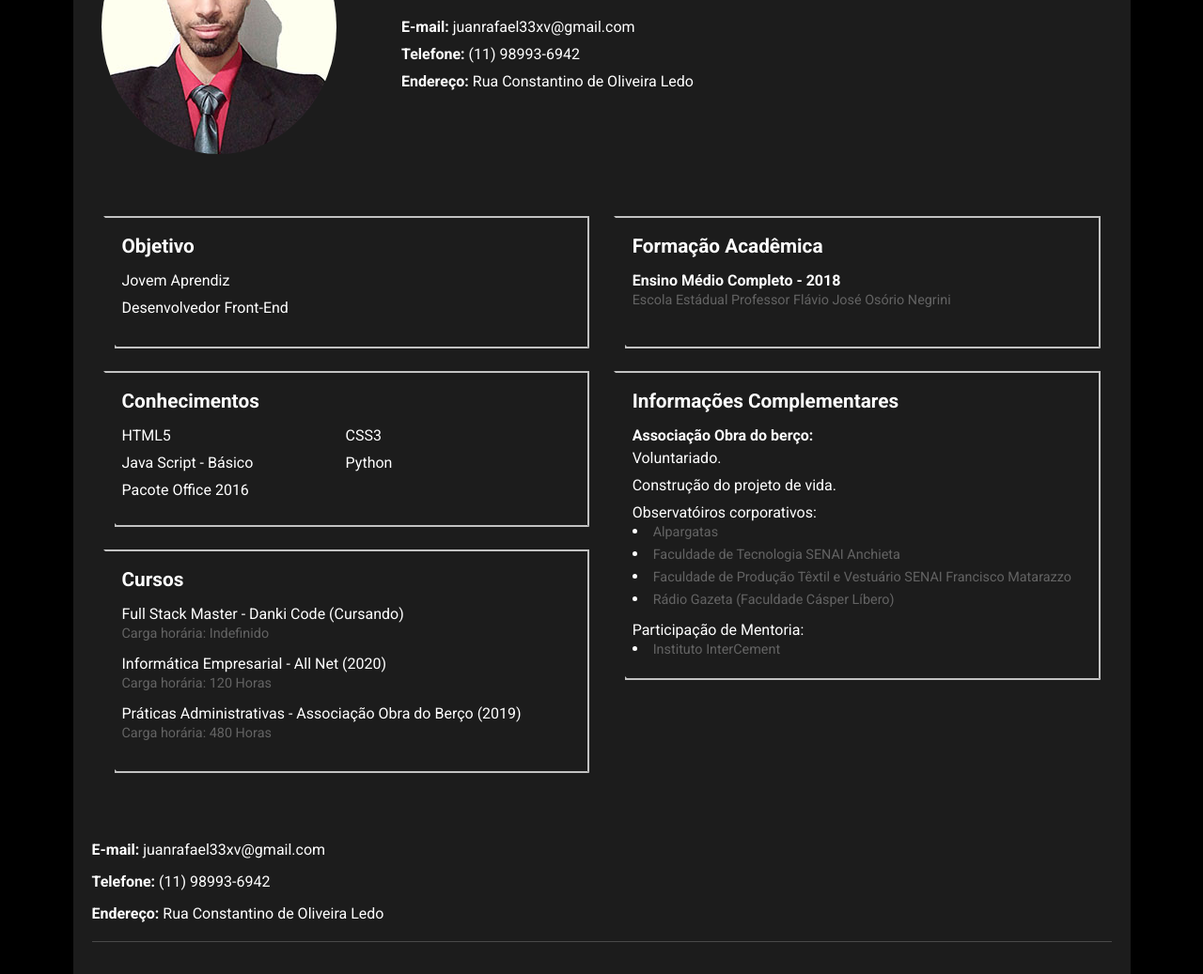
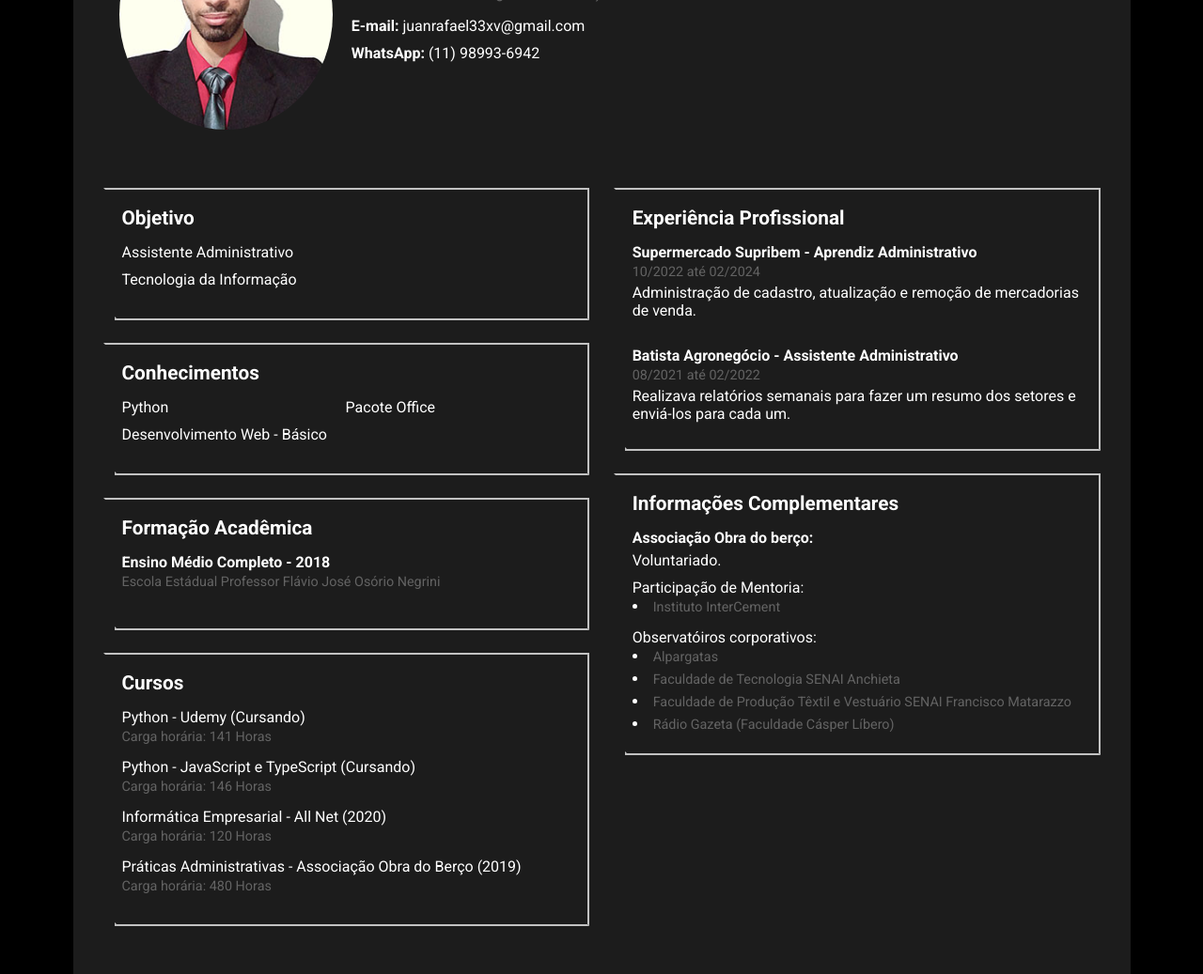
Before and after one commit to JuanRafaelXPO/CVJuanRafaelXPO, a plain HTML site: page index.html in a window 1280 px wide. Shown: the part 167-1204 px from the top of the page at 94% size. Drawn offline with Linux system fonts and the light colour scheme.

Commit message:
Atualização de experiências e PDF adicionado

```diff
--- a/index.css
+++ b/index.css
@@ -41,10 +41,11 @@ header .container {
 
 header .row {
     align-items: center;
+    justify-content: start;
 }
 
 header .column-left {
-    flex-basis: 30%;
+    flex-basis: 25%;
 }
 
 header .column-right {
@@ -53,11 +54,13 @@ header .column-right {
 }
 
 header .column figure {
+    display: flex;
+    justify-content: center;
     max-width: 100%;
 }
 
 header .column img {
-    width: 100%;
+    width: 85%;
 }
 
 header .column h1 {
@@ -374,9 +377,3 @@ label span {
         display: inline-block;
     }
 }
-
-@media only screen and (min-width: 991px) {
-    header .column-right {
-        flex-basis: 70%;
-    }
-}
--- a/index.html
+++ b/index.html
@@ -16,7 +16,6 @@
 
     <input type="checkbox" id="on-dark" class="on-dark" checked>
     <div class="dark-mode">
-
         <header>
             <div class="container">
 
@@ -31,23 +30,19 @@
                     <div class="column column-left">
                         <figure>
                             <img src="./Assets/JR.jpg" alt="Juan Rafael">
-                            <!-- <figcaption class="hidden">Juan Rafael</figcaption> -->
                         </figure>
                     </div>
 
                     <div class="column column-right">
                         <h1>Juan Rafael Xavier Pinheiro de Oliveira</h1>
-                        <p>Estudante de Front-End</p>
+                        <p>Estudante de Tecnologia da Informação</p>
 
                         <ul>
                             <li>
                                 <a href="mailto:juanrafael33xv@gmail.com"><strong>E-mail: </strong>juanrafael33xv@gmail.com</a>
                             </li>
                             <li>
-                                <a href="tel:5511989936942"><strong>Telefone: </strong>(11) 98993-6942</a>
-                            </li>
-                            <li>
-                                <a href="https://www.google.com/maps?q=Rua+Constantino+de+Oliveira+Ledo&um=1&ie=UTF-8&sa=X&ved=2ahUKEwiiyv-o9abwAhW7LLkGHQbrBZ4Q_AUoAXoECAEQAw"><strong>Endereço: </strong>Rua Constantino de Oliveira Ledo</a>
+                                <a href="https://api.whatsapp.com/send?phone=5511989936942"><strong>WhatsApp: </strong>(11) 98993-6942</a>
                             </li>
                         </ul>
                     </div>
@@ -66,8 +61,8 @@
                             <span class="top-right"></span>
                             <h2>Objetivo</h2>
                             <ul>
-                                <li>Jovem Aprendiz</li>
-                                <li>Desenvolvedor Front-End</li>
+                                <li>Assistente Administrativo</li>
+                                <li>Tecnologia da Informação</li>
                             </ul>
                             <span class="bottom-left"></span>
                         </section>
@@ -76,12 +71,18 @@
                             <span class="top-right"></span>
                             <h2>Conhecimentos</h2>
                             <ul>
-                                <li>HTML5</li>
-                                <li>CSS3</li>
-                                <li>Java Script - Básico</li>
                                 <li>Python</li>
-                                <li>Pacote Office 2016</li>
+                                <li>Pacote Office</li>
+                                <li>Desenvolvimento Web - Básico</li>
                             </ul>
+                            <span class="bottom-left"></span>
+                        </section>
+
+                        <section><!-- Formação Acadêmica -->
+                            <span class="top-right"></span>
+                            <h2>Formação Acadêmica</h2>
+                            <strong>Ensino Médio Completo - 2018</strong>
+                            <p>Escola Estádual Professor Flávio José Osório Negrini</p>
                             <span class="bottom-left"></span>
                         </section>
 
@@ -90,8 +91,12 @@
                             <h2>Cursos</h2>
                             <ul>
                                 <li>
-                                    Full Stack Master - Danki Code (Cursando)
-                                    <p>Carga horária: Indefinido</p>
+                                    Python - Udemy (Cursando)
+                                    <p>Carga horária: 141 Horas</p>
+                                </li>
+                                <li>
+                                    Python - JavaScript e TypeScript (Cursando)
+                                    <p>Carga horária: 146 Horas</p>
                                 </li>
                                 <li>
                                     Informática Empresarial - All Net (2020)
@@ -107,11 +112,22 @@
                     </div>
 
                     <div class="column column-right">
-                        <section><!-- Formação Acadêmica -->
+                        <section><!-- Experiência Profissional -->
                             <span class="top-right"></span>
-                            <h2>Formação Acadêmica</h2>
-                            <strong>Ensino Médio Completo - 2018</strong>
-                            <p>Escola Estádual Professor Flávio José Osório Negrini</p>
+                            <h2>Experiência Profissional</h2>
+                            <ul>
+                                <li>
+                                    <b>Supermercado Supribem - Aprendiz Administrativo</b>
+                                    <p>10/2022 até 02/2024</p>
+                                    Administração de cadastro, atualização e remoção de mercadorias de venda.
+                                </li>
+                                <br>
+                                <li>
+                                    <b>Batista Agronegócio - Assistente Administrativo</b>
+                                    <p>08/2021 até 02/2022</p>
+                                    Realizava relatórios semanais para fazer um resumo dos setores e enviá-los para cada um.
+                                </li>
+                            </ul>
                             <span class="bottom-left"></span>
                         </section>
 
@@ -121,7 +137,11 @@
                             <strong>Associação Obra do berço:</strong>
                                 <ol>
                                     <li>Voluntariado.</li>
-                                    <li>Construção do projeto de vida.</li>
+                                    <li>Participação de Mentoria:
+                                        <ul>
+                                            <li><p>Instituto InterCement</p></li>
+                                        </ul>
+                                    </li>
                                     <li>
                                         Observatóiros corporativos:
                                         <ul>
@@ -129,11 +149,6 @@
                                             <li><p>Faculdade de Tecnologia SENAI Anchieta</p></li>
                                             <li><p>Faculdade de Produção Têxtil e Vestuário SENAI Francisco Matarazzo</p></li>
                                             <li><p>Rádio Gazeta (Faculdade Cásper Líbero)</p></li>
-                                        </ul>
-                                    </li>
-                                    <li>Participação de Mentoria:
-                                        <ul>
-                                            <li><p>Instituto InterCement</p></li>
                                         </ul>
                                     </li>
                                 </ol>
@@ -147,32 +162,23 @@
 
         <footer>
             <div class="container">
-
-                <nav>
-                    <ul class="info">
-                        <li>
-                            <a href="mailto:juanrafael33xv@gmail.com"><strong>E-mail: </strong>juanrafael33xv@gmail.com</a>
-                        </li>
-                        <li>
-                            <a href="tel:5511989936942"><strong>Telefone: </strong>(11) 98993-6942</a>
-                        </li>
-                        <li>
-                            <a href="https://www.google.com/maps?q=Rua+Constantino+de+Oliveira+Ledo&um=1&ie=UTF-8&sa=X&ved=2ahUKEwiiyv-o9abwAhW7LLkGHQbrBZ4Q_AUoAXoECAEQAw"><strong>Endereço: </strong>Rua Constantino de Oliveira Ledo</a>
-                        </li>
-                    </ul>
-                </nav>
-
                 <nav>
                     <ul class="social-links">
                         <li>
-                            <a href="https://www.linkedin.com/in/juan-rafael-xavier-pinheiro-de-oliveira-13282a202/">
+                            <a href="./Assets/JuanRafaelCV.pdf" target="_blank">
+                                <img src="./Assets/logo-pdf.svg" alt="Abrir PDF">
+                                <p>Visualizar</p>
+                            </a>
+                        </li>
+                        <li>
+                            <a href="https://www.linkedin.com/in/juan-rafael-xavier-pinheiro-de-oliveira-13282a202/" target="_blank">
                                 <img src="./Assets/logo-linkedin.svg" alt="LinkedIn">
                                 <p>LinkedIn</p>
                             </a>
                         </li>
 
                         <li>
-                            <a href="https://github.com/JuanRafaelXPO">
+                            <a href="https://github.com/JuanRafaelXPO" target="_blank">
                                 <img src="./Assets/logo-github.svg" alt="GitHub">
                                 <p>GitHub</p>
                             </a>
@@ -182,7 +188,6 @@
 
             </div>
         </footer>
-
     </div>
 
 </body>
```
Also changed, not shown: backup.html (added, +88 -0 lines), Assets/logo-pdf.svg (added), 1 other file.
